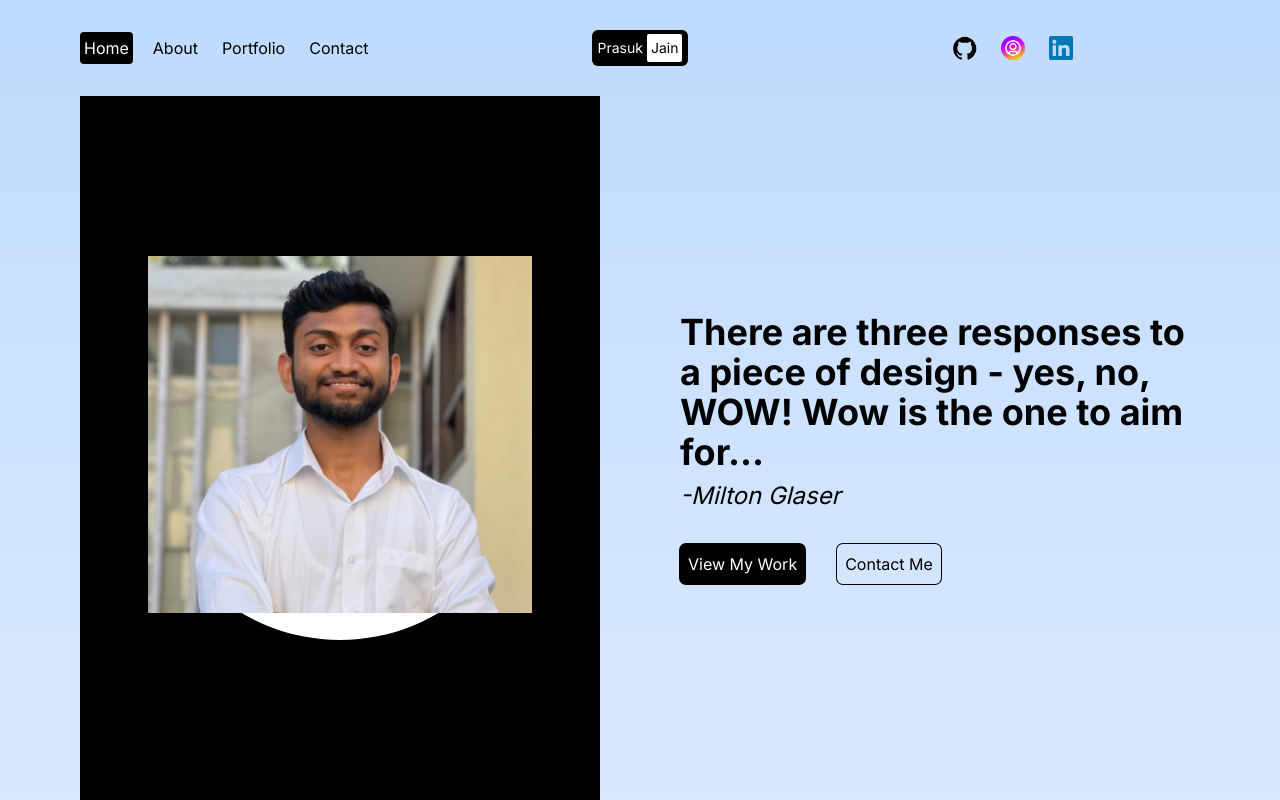
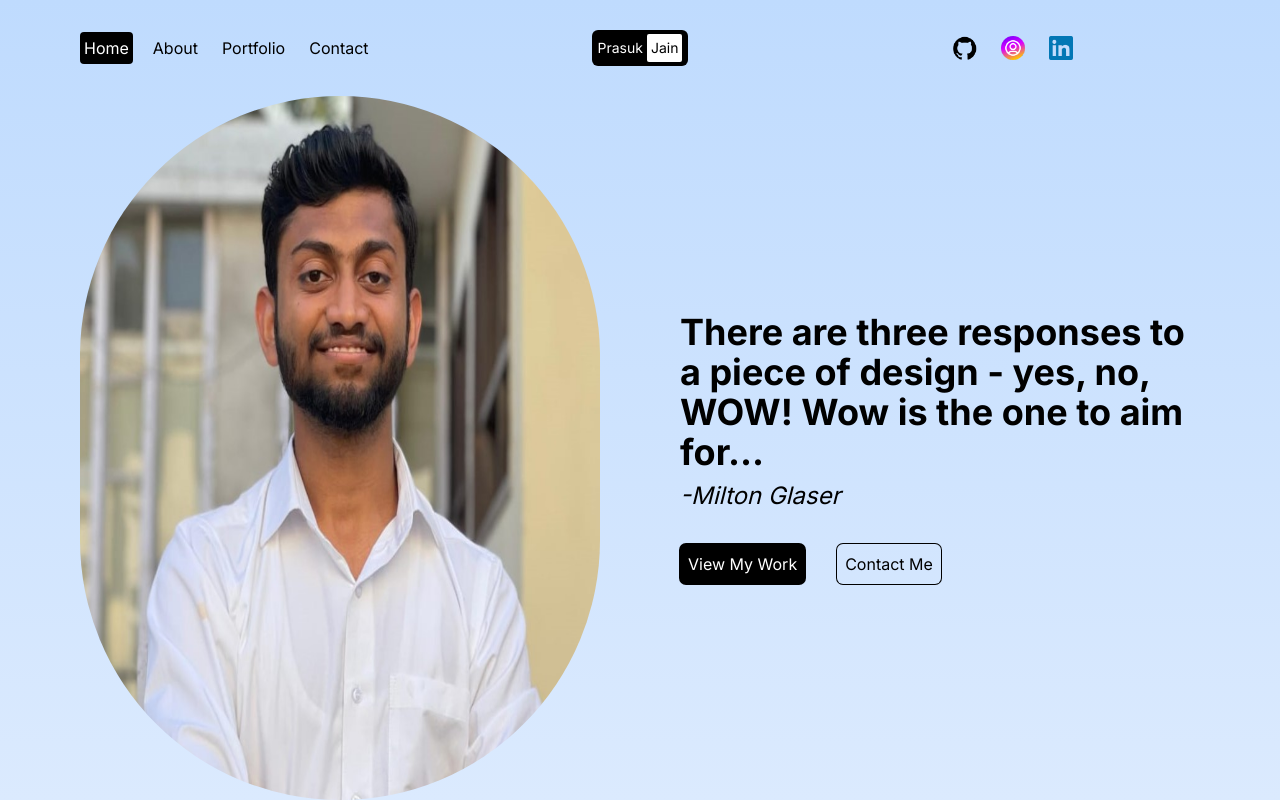
Before and after one commit to prasukjain07/MyPortfolio, a Next.js app: page / in a window 1280 px wide. Built offline with nearby package versions, Linux system fonts and the light colour scheme.

Commit message:
Homepage changes

```diff
--- a/src/app/page.jsx
+++ b/src/app/page.jsx
@@ -8,13 +8,8 @@ const Homepage = () => {
     <motion.div className="h-full" initial={{y:"-200vh"}} animate={{y:"0%"}} transition={{duration:1}}>
       <div className="flex flex-col gap-20 lg:flex-row h-full px-4 sm:px-8 md:px-12 lg:px-20 xl:px-30 ">
         {/* Image */}
-        {/* <div className="h-1/2 lg:h-full lg:w-1/2 rounded-full relative ">
-          <Image src="/mypic.jpeg" fill className="h-96 w-96 rounded-full" />
-        </div> */}
-        <div className="flex h-1/2 lg:h-full lg:w-1/2 relative  bg-black top-[h/3] items-center justify-center">
-            <div className="h-96 w-96 bg-white rounded-full ">
-            <img className="contain" src="/mypic.jpeg"/>
-            </div>
+        <div className="h-1/2 lg:h-full lg:w-1/2 rounded-full relative ">
+          <Image src="/mypic.jpeg" fill className="h-48 w-48 rounded-full" />
         </div>
         {/* Text */}
         <div className="h-1/2 lg:h-full lg:w-1/2 lg:gap-8 flex flex-col gap-8 items-center justify-center ">
```
Also changed, not shown: 1 other file (tests, documents, lock files or other folders).
